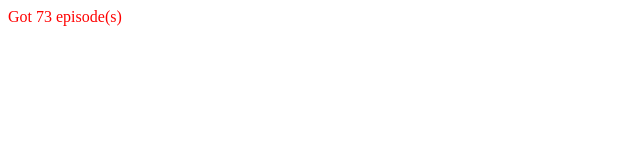
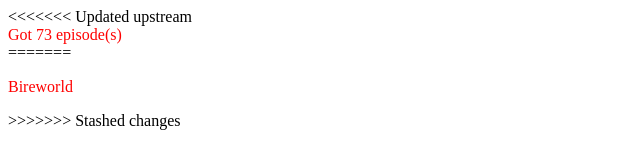
Before and after one commit to bireworld/tv-show-dom-project, a plain HTML site: page index.html in a window 1280 px wide. Shown: the whole page, without its empty margins (0-640 px from the left). Drawn offline with Linux system fonts and the light colour scheme.

Commit message:
Update index.html

```diff
--- a/index.html
+++ b/index.html
@@ -9,12 +9,19 @@
   </head>
 
   <body>
+<<<<<<< Updated upstream
     <div id="root"></div>
+=======
+    <div id="root">
+      <p>Bireworld</p>
+    </div>
+>>>>>>> Stashed changes
 
     <!-- Loads a provided function called getAllEpisodes() which returns all episodes -->
     <script src="episodes.js"></script>
 
     <!-- Loads YOUR javascript code -->
     <script src="script.js"></script>
+    <script src="shows.js"></script>
   </body>
 </html>
```
